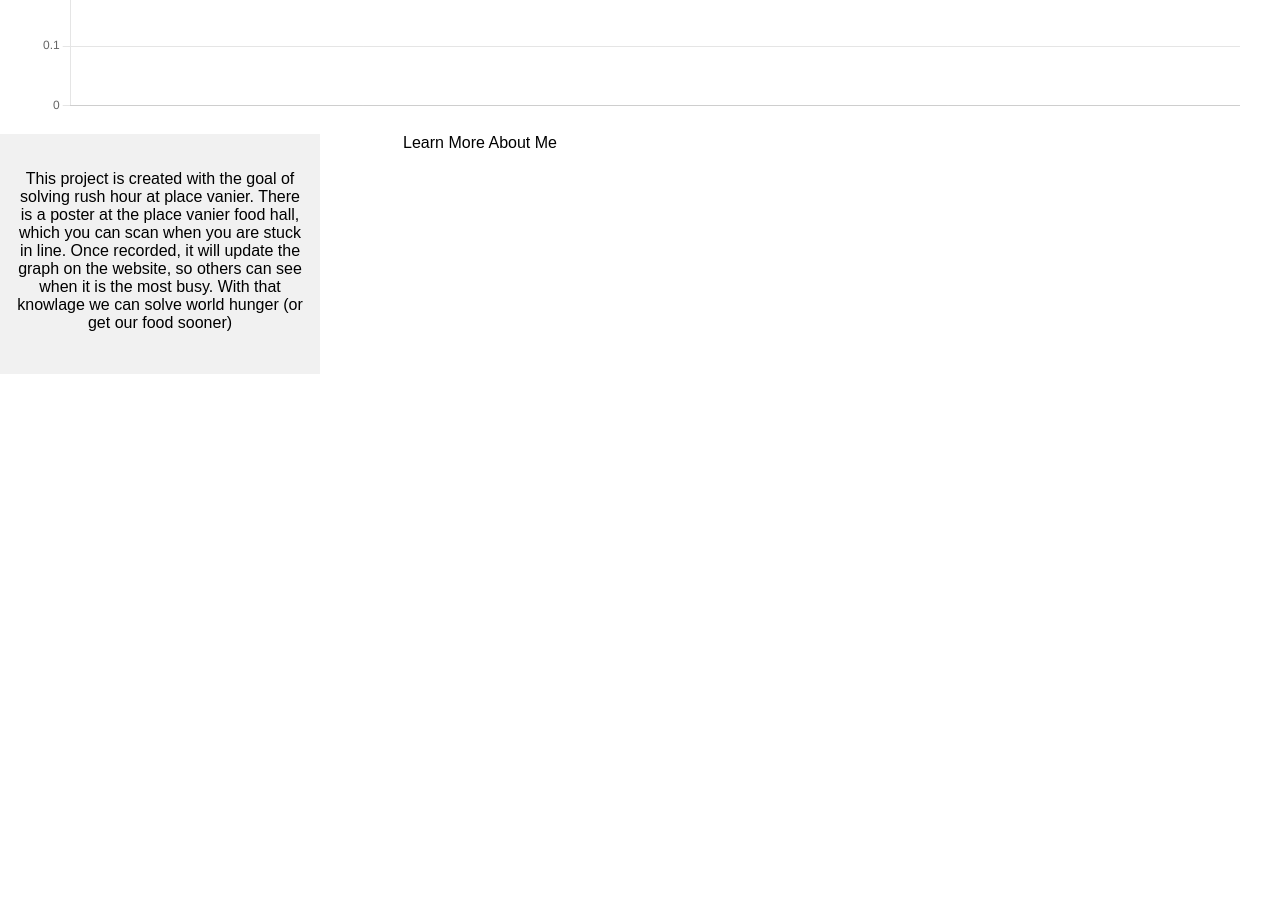
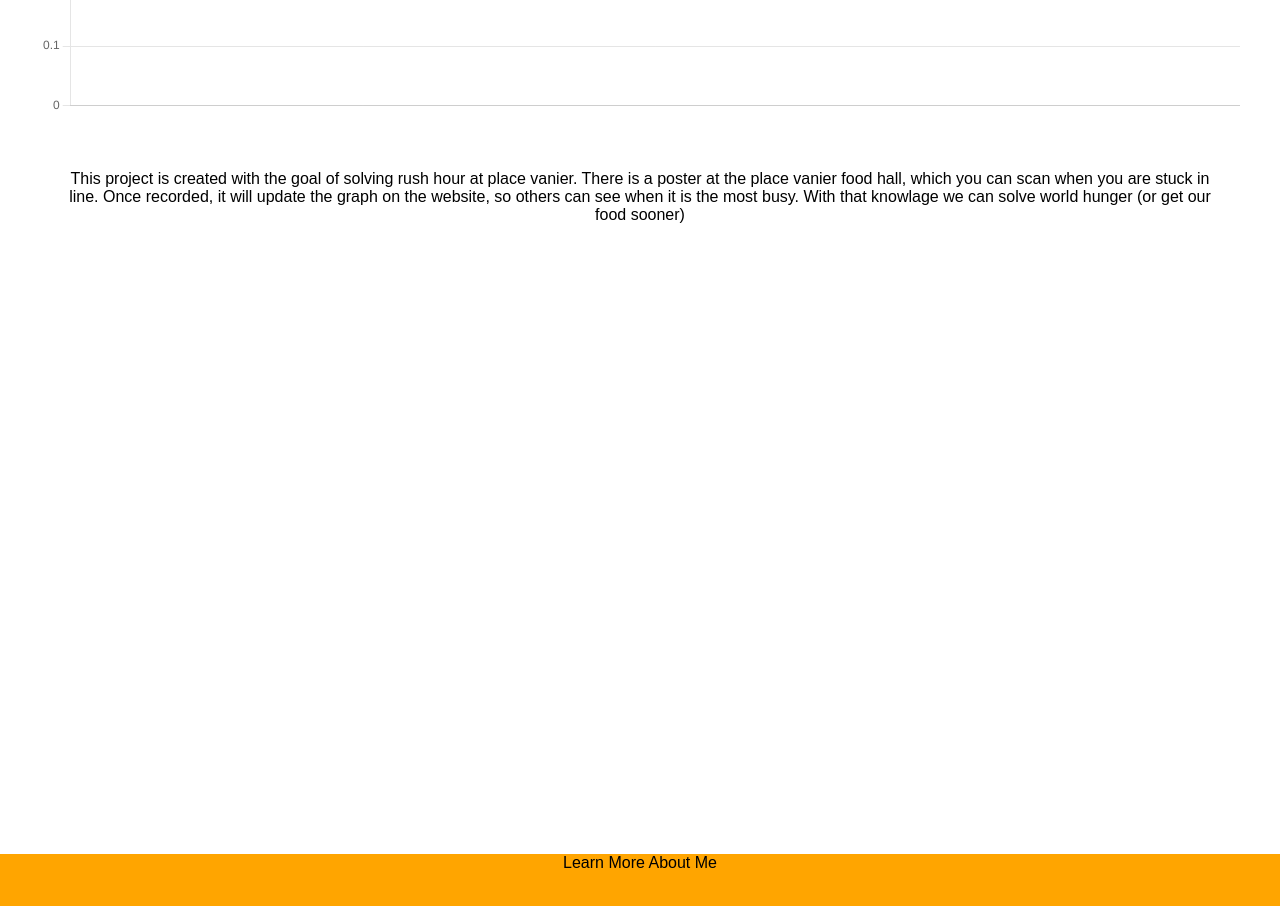
Before and after one commit to justindhillon/place-vanier-line, a Next.js app: page / in a window 1280 px wide. Shown: the part 640-1546 px from the top of the page. Built offline with nearby package versions, Linux system fonts and the light colour scheme; no server answers.

Commit message:
modified:   components/about-website.js 	modified:   styles/global.css

```diff
--- a/components/about-website.js
+++ b/components/about-website.js
@@ -1,10 +1,10 @@
 export default function AboutWebsite() {
     return (
         <div class="container">
-            <div style={{background: "#f1f1f1"}}>
+            <div class="header">
                 <br />
                 <br />
-                <p style={{width: "90%", margin: "auto", flex: "1 1 auto"}}>
+                <p style={{width: "90%", margin: "auto"}}>
                     This project is created with the goal of solving rush hour at place vanier.
                     There is a poster at the place vanier food hall, which you can scan when you are stuck in line.
                     Once recorded, it will update the graph on the website, so others can see when it is the most busy.
@@ -14,7 +14,7 @@ export default function AboutWebsite() {
                 <br />
             </div>
 
-            <div class="sub_div">
+            <div class="footer">
                 <p>Learn More <a href="https://placevanierline.vercel.app/about-me">About Me</a></p>
                 <br />
             </div>
--- a/styles/global.css
+++ b/styles/global.css
@@ -15,6 +15,11 @@
                        'footer footer footer footer';
   grid-template-columns: repeat(4, 1fr);
   grid-auto-rows: minmax(30vh, auto);
+}
+
+.header {
+  background-color: "#f1f1f1";
+  grid-area: header;
 }
 
 .footer {
```
